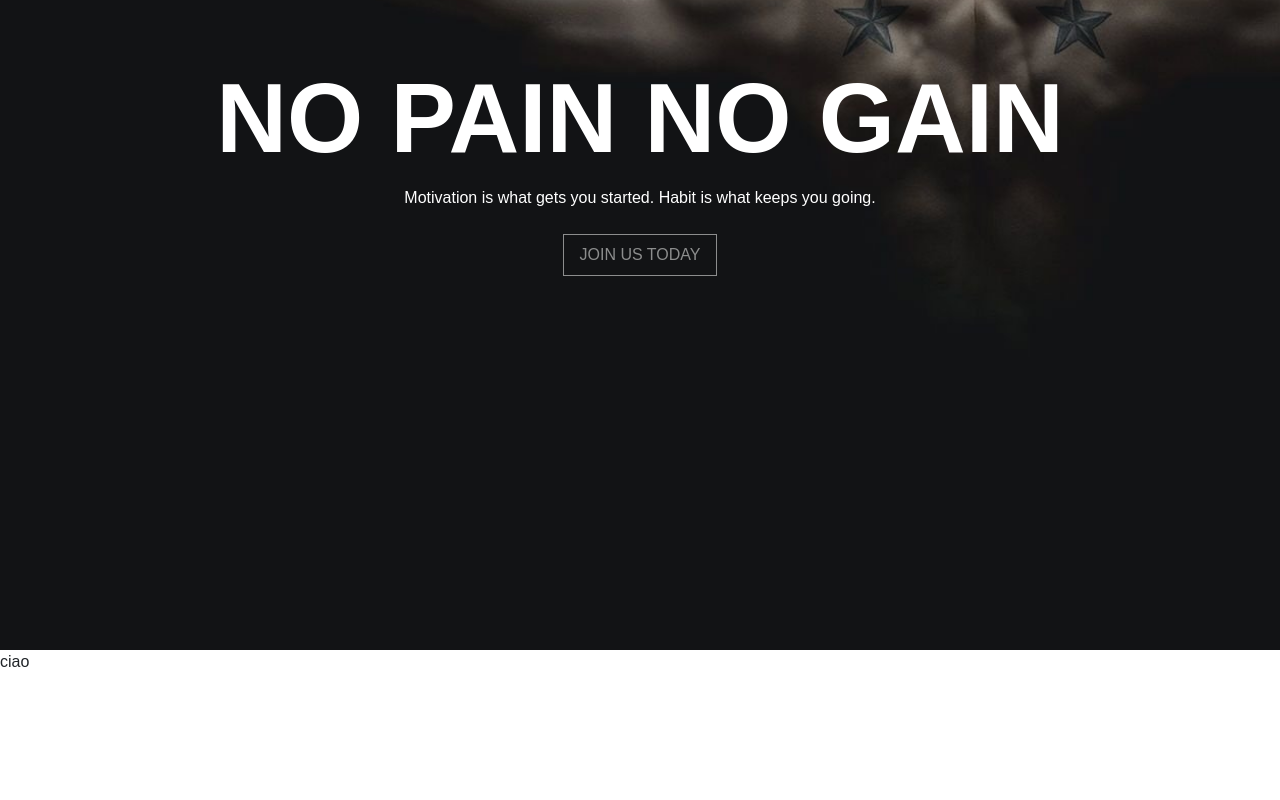
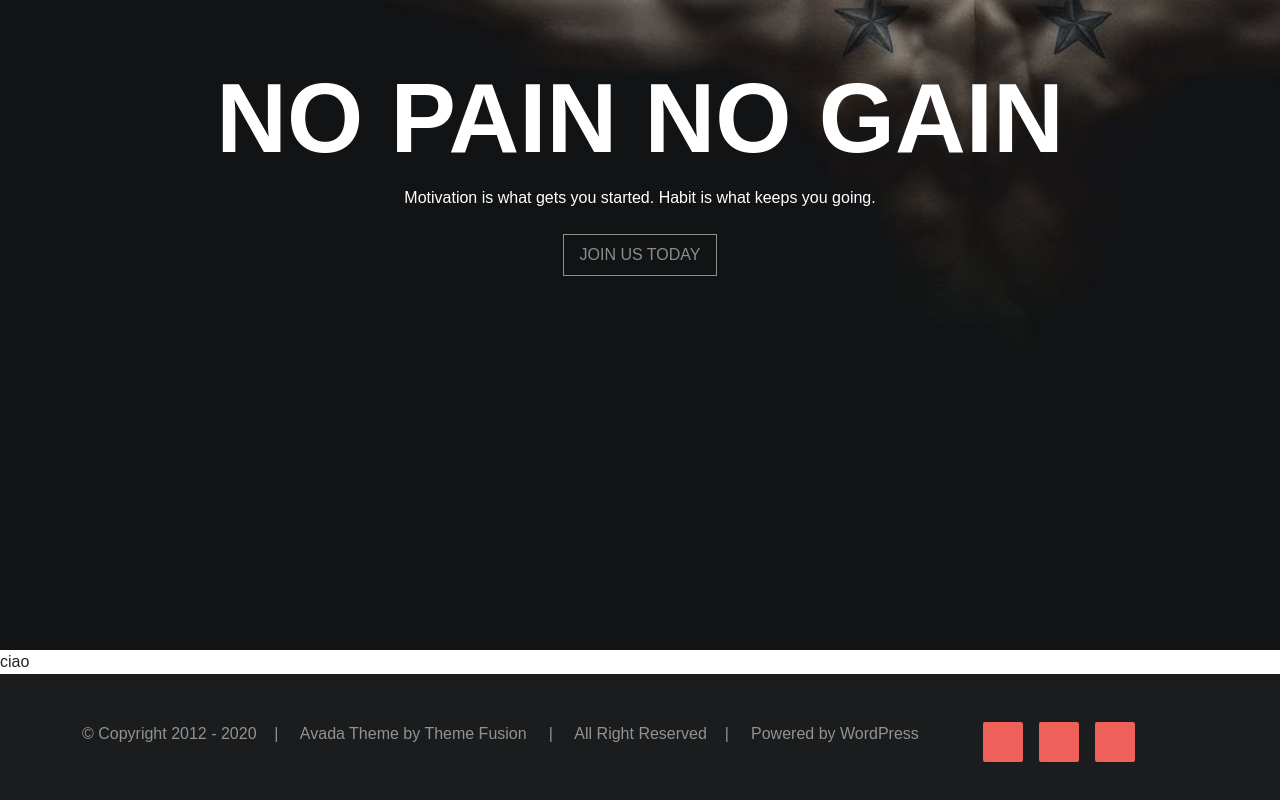
Before and after one commit to Matteoga95/proj-html-vuejs, a Vue app: page / in a window 1280 px wide. Shown: the part 450-1250 px from the top of the page. Before the commit the page ends 1124 px from the top, so only its background shows below. Built offline with nearby package versions, Linux system fonts and the light colour scheme; a web font is replaced by a local one.

Commit message:
footer without icons

```diff
--- a/index.html
+++ b/index.html
@@ -10,6 +10,7 @@
   <link rel="preconnect" href="https://fonts.googleapis.com">
   <link rel="preconnect" href="https://fonts.gstatic.com" crossorigin>
   <link href="https://fonts.googleapis.com/css2?family=Alexandria:wght@100;200;300;700&display=swap" rel="stylesheet">
+  <link rel="stylesheet" href="./node_modules/@fortawesome/fontawesome-free/css/all.css">
   <title>Vite + Vue</title>
 </head>
 
--- a/src/assets/scss/variables.scss
+++ b/src/assets/scss/variables.scss
@@ -3,12 +3,15 @@ $greyMain: #25292b;
 $greyDarker: #1f2123;
 
 $greyFont: #8c8d8d;
+$greyLightFont: #929292;
 
 $blackMain: #121314;
 
 $blackFooter: #1a1c1e;
 
-$redMain: #e3817c;
+$redNavbar: #e3817c;
+
+$redMain: #ee6059;
 
 $navFSize: 14px;
 
--- a/src/components/AppFooter.vue
+++ b/src/components/AppFooter.vue
@@ -7,10 +7,43 @@ export default {
 
 <template>
     <footer>
+        <div class="container d-flex justify-content-between py-5">
+            <p>© Copyright 2012 - 2020 &nbsp &nbsp| &nbsp &nbsp Avada Theme by Theme Fusion &nbsp &nbsp | &nbsp &nbsp
+                All Right Reserved &nbsp &nbsp| &nbsp &nbsp
+                Powered by WordPress</p>
 
+            <div class="socials w-25 d-flex justify-content-center">
+                <div class="red-block mx-2 ">
+                    <i class="fa-regular fa-face-awesome "></i>
+                </div>
+                <div class="red-block mx-2">
+                    <i class="fa-regular fa-face-awesome"></i>
+                </div>
+                <div class="red-block mx-2">
+                    <i class="fa-regular fa-face-awesome"></i>
+                </div>
+            </div>
+
+
+        </div>
     </footer>
 </template>
 
 <style lang="scss" scoped>
+@import "../assets/scss/variables.scss";
 
+footer {
+    background-color: $blackFooter;
+    color: $greyLightFont;
+}
+
+.red-block {
+    height: 40px;
+    width: 40px;
+    background-color: $redMain;
+    border-radius: 2px;
+    color: white;
+}
+
+.socials {}
 </style>
```
